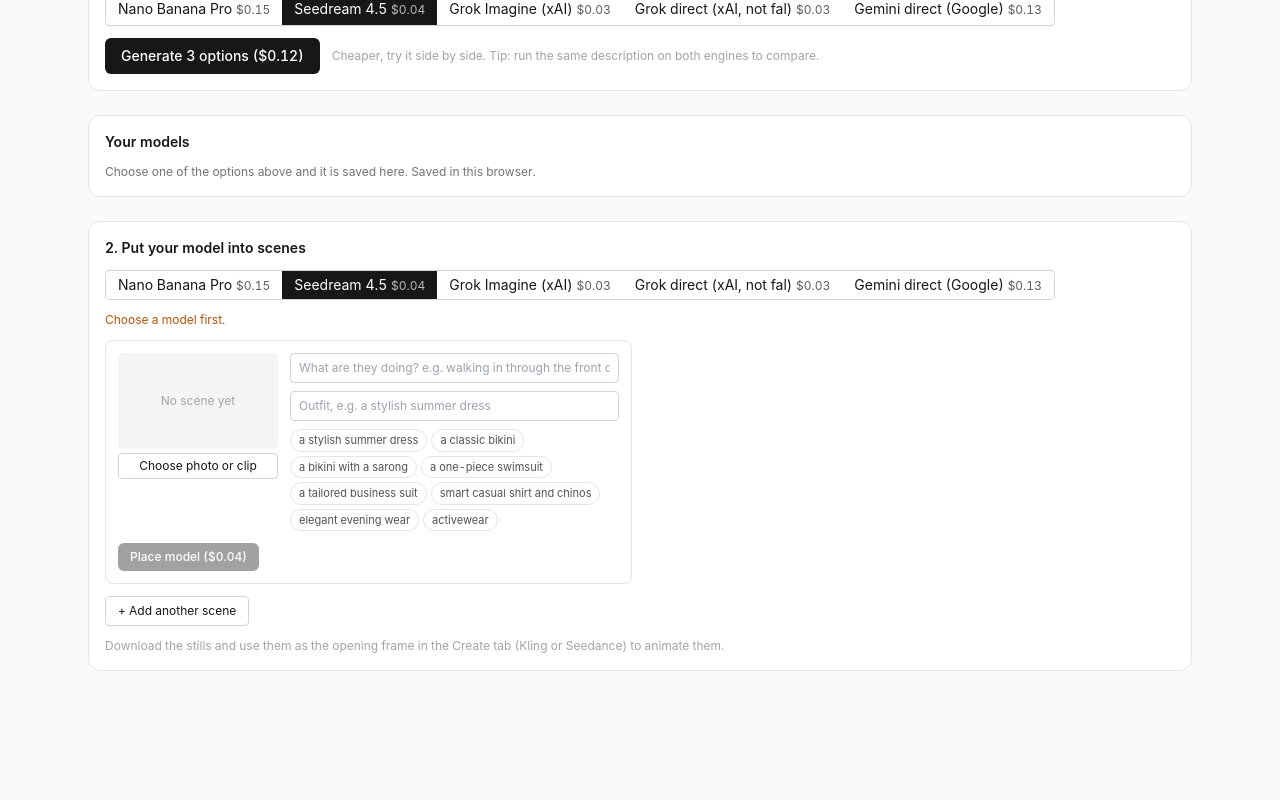
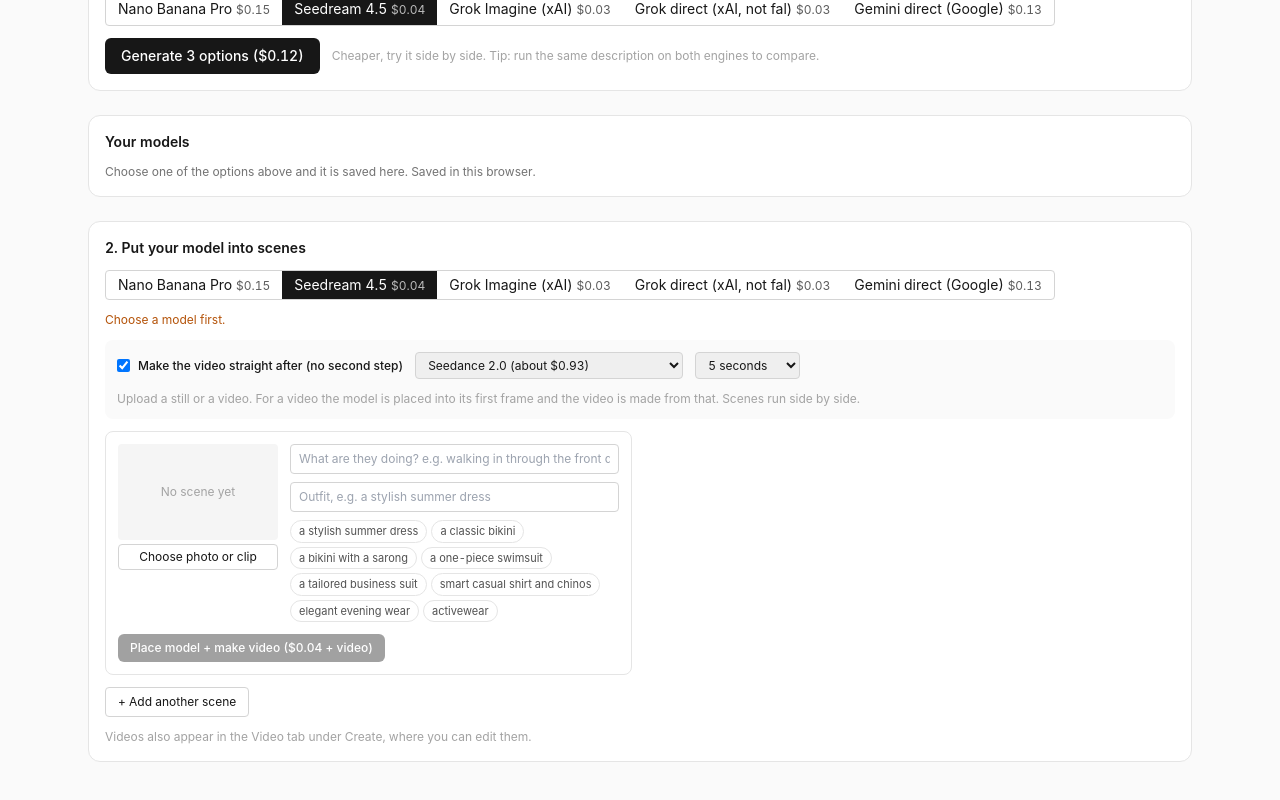
Before and after one commit to jaydengilfillan/proppolish, a Next.js app: page /cast in a window 1280 px wide. Shown: the part 588-1388 px from the top of the page. Before the commit the page ends 1315 px from the top, so only its background shows below. Built offline with nearby package versions, Linux system fonts and the light colour scheme.

Commit message:
Add files via upload

```diff
--- /dev/null
+++ b/src/app/cast/layout.tsx
@@ -0,0 +1,7 @@
+import { ReactNode } from "react";
+import { VideoProvider } from "@/lib/videoStore";
+
+/** Shares the video job tracker so scene clips made on this page are polled and saved like Create-tab jobs. */
+export default function CastLayout({ children }: { children: ReactNode }) {
+  return <VideoProvider>{children}</VideoProvider>;
+}
--- a/src/app/cast/page.tsx
+++ b/src/app/cast/page.tsx
@@ -5,6 +5,8 @@ import Link from "next/link";
 import { APP_NAME } from "@/lib/config";
 import { triggerDownload, urlToBlob } from "@/lib/image";
 import { CAST_ENGINES, CastEngine, ModelSpec, OPTIONS, softenText } from "@/lib/videoCast";
+import { CREATE_ENGINES, estimateCreateUsd } from "@/lib/videoCreate";
+import { useVideoStore, Job } from "@/lib/videoStore";
 
 interface SavedModel {
   id: string;
@@ -27,6 +29,7 @@ interface SceneRow {
   tweak: string;
   tweakAll: string;
   result?: string;
+  videoJobId?: string;
   busy: boolean;
   error?: string;
 }
@@ -153,6 +156,10 @@ export default function CastPage() {
   const [placeEngine, setPlaceEngine] = useState<CastEngine>("seedream");
   const fileRefs = useRef<Record<string, HTMLInputElement | null>>({});
   const addRef = useRef<HTMLInputElement | null>(null);
+  const { jobs, addJobs, track, patchJob } = useVideoStore();
+  const [makeVideo, setMakeVideo] = useState(true);
+  const [vidEngine, setVidEngine] = useState("seedance");
+  const [vidSecs, setVidSecs] = useState(5);
   const [addBusy, setAddBusy] = useState(false);
   const [addError, setAddError] = useState("");
   const [looks, setLooks] = useState<string[]>([]);
@@ -313,8 +320,39 @@ export default function CastPage() {
         height: row.height,
       });
       patchRow(row.id, { busy: false, result: r.url });
+      if (makeVideo) void startVideo(row, r.url);
     } catch (e) {
       patchRow(row.id, { busy: false, error: e instanceof Error ? e.message : "Failed" });
+    }
+  }
+
+  /** Turn the finished still (model already in the scene) straight into a video, in the background. */
+  async function startVideo(row: SceneRow, stillUrl: string) {
+    const eng = CREATE_ENGINES.find((e) => e.id === vidEngine) ?? CREATE_ENGINES[0];
+    const ratio = row.width && row.height ? row.width / row.height : 1.78;
+    const aspect = ratio > 1.2 ? "16:9" : ratio < 0.83 ? "9:16" : "1:1";
+    const prompt = `${row.action ? "The person is " + row.action.slice(0, 300) + ". " : ""}Natural, subtle, realistic motion: the person moves naturally and confidently in the scene with believable body movement, gentle smooth cinematic camera movement. Keep the person's face, hair, outfit and the whole scene exactly consistent with the opening frame. Photorealistic, no text.`;
+    const body = { engine: eng.id, prompt, refs: [{ url: stillUrl, label: "the opening frame" }], startFromFirst: true, secs: vidSecs, aspect, audio: false, final: false };
+    const id = `${Date.now()}-cast-${Math.random().toString(36).slice(2, 6)}`;
+    const job: Job = {
+      id,
+      kind: "create",
+      engine: eng.id,
+      title: `Model scene: ${(row.action || row.outfit || "scene").slice(0, 60)}`,
+      status: "waiting",
+      createdAt: Date.now(),
+      params: { prompt, refs: body.refs, startFromFirst: true, secs: vidSecs, aspect, audio: false, final: false },
+      retriesLeft: 0,
+      attempts: 1,
+      request: { path: "/api/video/create", body },
+    };
+    addJobs([job]);
+    patchRow(row.id, { videoJobId: id });
+    try {
+      const r = await api<{ statusUrl: string; responseUrl: string }>("/api/video/create", body);
+      track(id, r.statusUrl, r.responseUrl);
+    } catch (e) {
+      patchJob(id, { status: "failed", error: e instanceof Error ? e.message : "Failed" });
     }
   }
 
@@ -536,6 +574,23 @@ export default function CastPage() {
           </div>
         </div>
         {!active && <p className="mb-3 text-xs text-amber-700">Choose a model first.</p>}
+        <div className="mb-3 flex flex-wrap items-center gap-3 rounded-lg bg-neutral-50 p-3 text-xs">
+          <label className="flex items-center gap-2 font-medium">
+            <input type="checkbox" checked={makeVideo} onChange={(e) => setMakeVideo(e.target.checked)} />
+            Make the video straight after (no second step)
+          </label>
+          <select value={vidEngine} onChange={(e) => setVidEngine(e.target.value)} disabled={!makeVideo} className="rounded border border-neutral-300 px-2 py-1">
+            {CREATE_ENGINES.map((e) => (
+              <option key={e.id} value={e.id}>{e.label} (about ${estimateCreateUsd(e, vidSecs, false, false).toFixed(2)})</option>
+            ))}
+          </select>
+          <select value={vidSecs} onChange={(e) => setVidSecs(Number(e.target.value))} disabled={!makeVideo} className="rounded border border-neutral-300 px-2 py-1">
+            {[3, 5, 8, 10, 15].map((n) => (
+              <option key={n} value={n}>{n} seconds</option>
+            ))}
+          </select>
+          <span className="text-neutral-400">Upload a still or a video. For a video the model is placed into its first frame and the video is made from that. Scenes run side by side.</span>
+        </div>
         <div className="grid gap-4 lg:grid-cols-2">
           {rows.map((r) => (
             <div key={r.id} className="rounded-lg border border-neutral-200 p-3">
@@ -564,7 +619,7 @@ export default function CastPage() {
               </div>
               <div className="mt-3 flex items-center gap-2">
                 <button onClick={() => void place(r)} disabled={!active || !r.sceneUrl || r.busy} className="rounded-md bg-neutral-900 px-3 py-1.5 text-xs font-medium text-white disabled:opacity-40">
-                  {r.busy ? "Working…" : `Place model (${money(placeEng.cost)})`}
+                  {r.busy ? "Working…" : makeVideo ? `Place model + make video (${money(placeEng.cost)} + video)` : `Place model (${money(placeEng.cost)})`}
                 </button>
                 {rows.length > 1 && <button onClick={() => setRows((x) => x.filter((y) => y.id !== r.id))} className="text-xs text-neutral-400 underline">Remove</button>}
               </div>
@@ -593,7 +648,26 @@ export default function CastPage() {
                     <input value={r.tweak} onChange={(e) => patchRow(r.id, { tweak: e.target.value })} placeholder="Edit this image, e.g. add a sarong, make the dress red" className="min-w-0 flex-1 rounded border border-neutral-300 px-2 py-1 text-xs" />
                     <button onClick={() => void editResult(r, r.tweak)} disabled={r.busy || !r.tweak.trim()} className="rounded border border-neutral-300 px-2 py-1 text-xs hover:bg-neutral-50 disabled:opacity-40">Edit this ({money(placeEng.cost)})</button>
                     <button onClick={() => void place(r, r.tweak)} disabled={r.busy || !r.tweak.trim()} className="rounded border border-neutral-300 px-2 py-1 text-xs text-neutral-500 hover:bg-neutral-50 disabled:opacity-40">Redo from scratch</button>
+                    <button onClick={() => void startVideo(r, r.result!)} className="rounded bg-neutral-900 px-2 py-1 text-xs font-medium text-white">Make video from this image</button>
                   </div>
+                  {(() => {
+                    const j = r.videoJobId ? jobs.find((x) => x.id === r.videoJobId) : undefined;
+                    if (!j) return null;
+                    return (
+                      <div className="mt-3 rounded-lg border border-neutral-200 p-2">
+                        {j.status === "done" && j.videoUrl ? (
+                          <>
+                            <video src={j.videoUrl} controls loop muted className="w-full rounded bg-black" />
+                            <a href={j.videoUrl} download target="_blank" rel="noreferrer" className="mt-2 inline-block rounded border border-neutral-300 px-2 py-1 text-xs hover:bg-neutral-50">Download video</a>
+                          </>
+                        ) : j.status === "failed" ? (
+                          <p className="text-xs text-red-600">{j.error}</p>
+                        ) : (
+                          <p className="py-6 text-center text-xs text-neutral-500">{j.note ?? (j.status === "queued" ? "Video queued…" : j.status === "running" ? "Making the video… (usually 2-6 minutes, you can keep working)" : "Starting the video…")}</p>
+                        )}
+                      </div>
+                    );
+                  })()}
                 </div>
               )}
             </div>
@@ -602,7 +676,7 @@ export default function CastPage() {
         {rows.length < 6 && (
           <button onClick={() => setRows((r) => [...r, { id: `r${Date.now()}`, outfit: "", action: "", tweak: "", tweakAll: "", busy: false }])} className="mt-3 rounded border border-neutral-300 px-3 py-1.5 text-xs hover:bg-neutral-50">+ Add another scene</button>
         )}
-        <p className="mt-3 text-xs text-neutral-400">Download the stills and use them as the opening frame in the Create tab (Kling or Seedance) to animate them.</p>
+        <p className="mt-3 text-xs text-neutral-400">Videos also appear in the Video tab under Create, where you can edit them.</p>
       </section>
     </main>
   );
```
